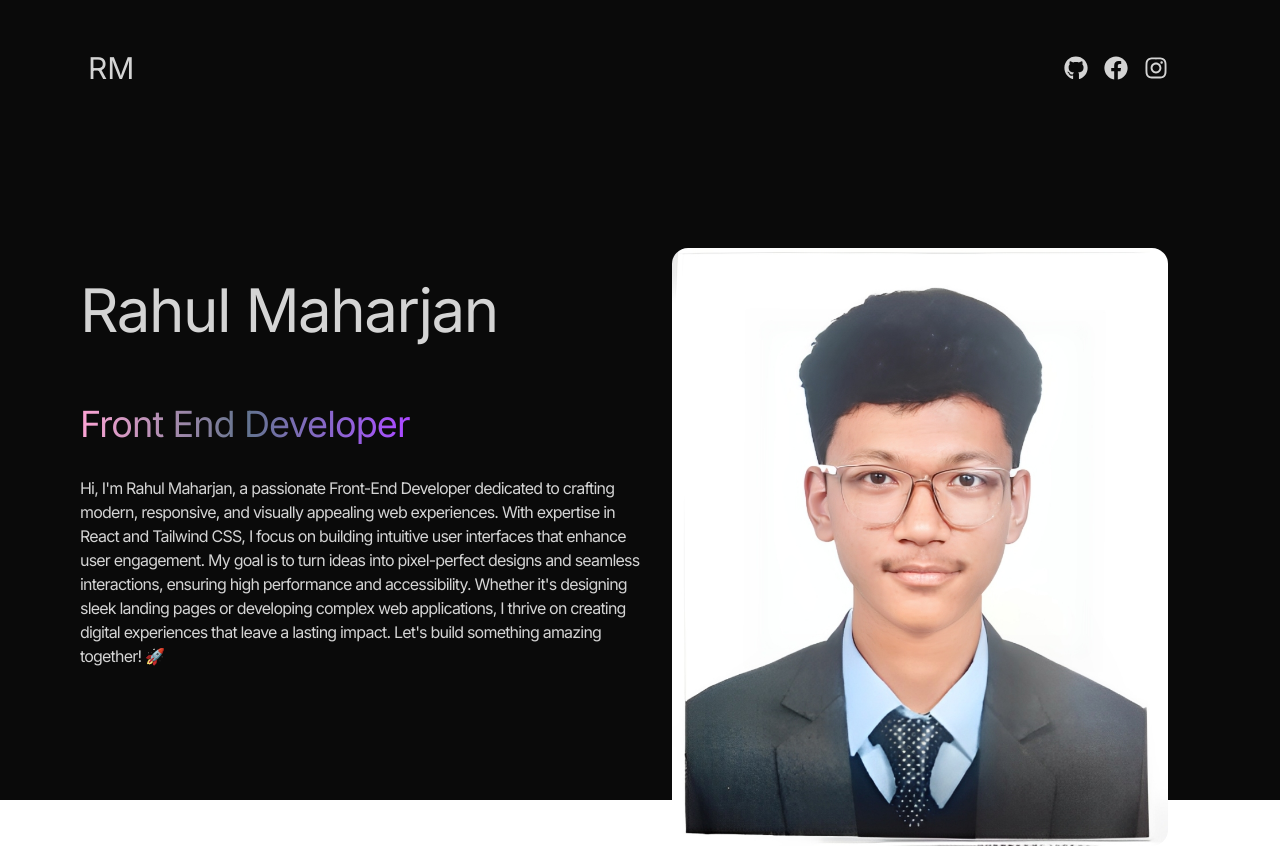
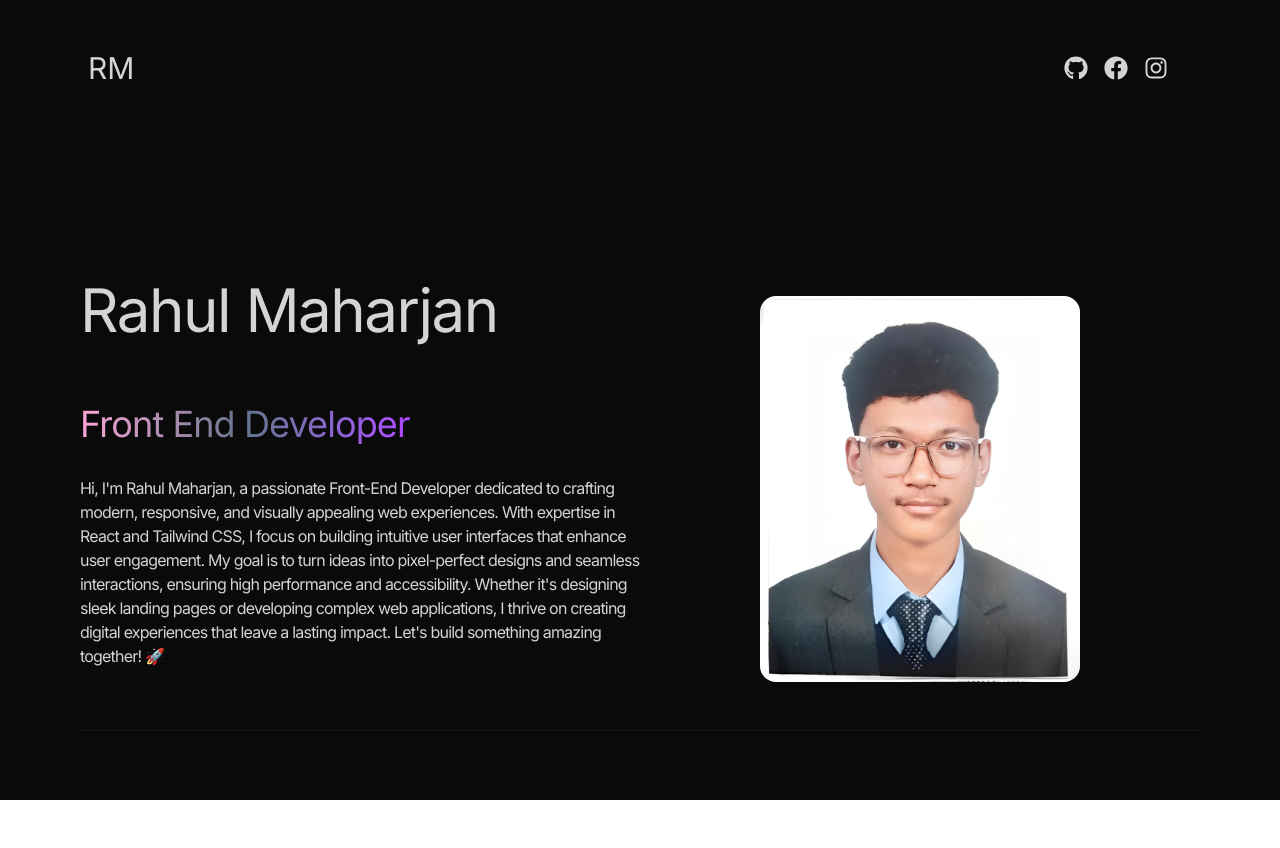
Before and after one commit to mhrjnrahul/react-portfolio, a React (Vite) app: page / in a window 1280 px wide. Shown: the top 848 px of the page. Built offline with nearby package versions, Linux system fonts and the light colour scheme.

Commit message:
updated image

```diff
--- a/src/components/Hero.jsx
+++ b/src/components/Hero.jsx
@@ -45,7 +45,7 @@ function Hero() {
                         initial={ {x: 100, opacity: 0}}
                         animate={{ x: 0, opacity: 1}}
                         transition={{ duration: 1, delay: 1.2}}
-                        className="rounded-2xl" src={profilePic} alt="Rahul Maharjan"></motion.img>
+                        className="mt-12 w-full max-w-xs h-auto rounded-2xl" src={profilePic} alt="Rahul Maharjan"></motion.img>
                     </div>
                 </div>
            </div>
```
